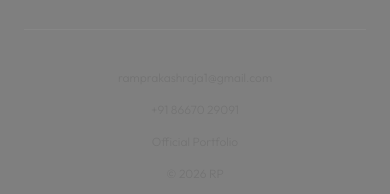
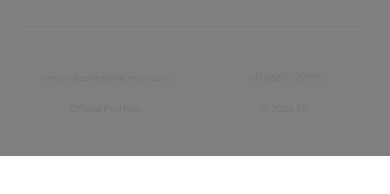
Before and after one commit to RamprakashRP/Portfolio, a Next.js app: page /achievements in a window 390 px wide. Shown: the part 1948-2142 px from the top of the page. After the commit the page ends 2104 px from the top, so only its background shows below. Built offline with nearby package versions, Linux system fonts and the light colour scheme; no server answers; the database is empty.

Commit message:
style: display footer contact info in a 2x2 grid on mobile devices

```diff
--- a/src/components/Footer.tsx
+++ b/src/components/Footer.tsx
@@ -81,11 +81,11 @@ export default function Footer() {
             </div>
           </div>
 
-          <div className="flex flex-col md:flex-row items-center justify-between gap-4 text-xs font-light text-neutral-500">
-            <span>ramprakashraja1@gmail.com</span>
-            <span>+91 86670 29091</span>
-            <span>Official Portfolio</span>
-            <span>© {new Date().getFullYear()} RP</span>
+          <div className="grid grid-cols-2 md:flex md:flex-row items-center justify-between gap-4 md:gap-4 text-[10px] sm:text-xs font-light text-neutral-500 text-center md:text-left w-full">
+            <span className="col-span-1">ramprakashraja1@gmail.com</span>
+            <span className="col-span-1">+91 86670 29091</span>
+            <span className="col-span-1">Official Portfolio</span>
+            <span className="col-span-1">© {new Date().getFullYear()} RP</span>
           </div>
 
         </div>
```
